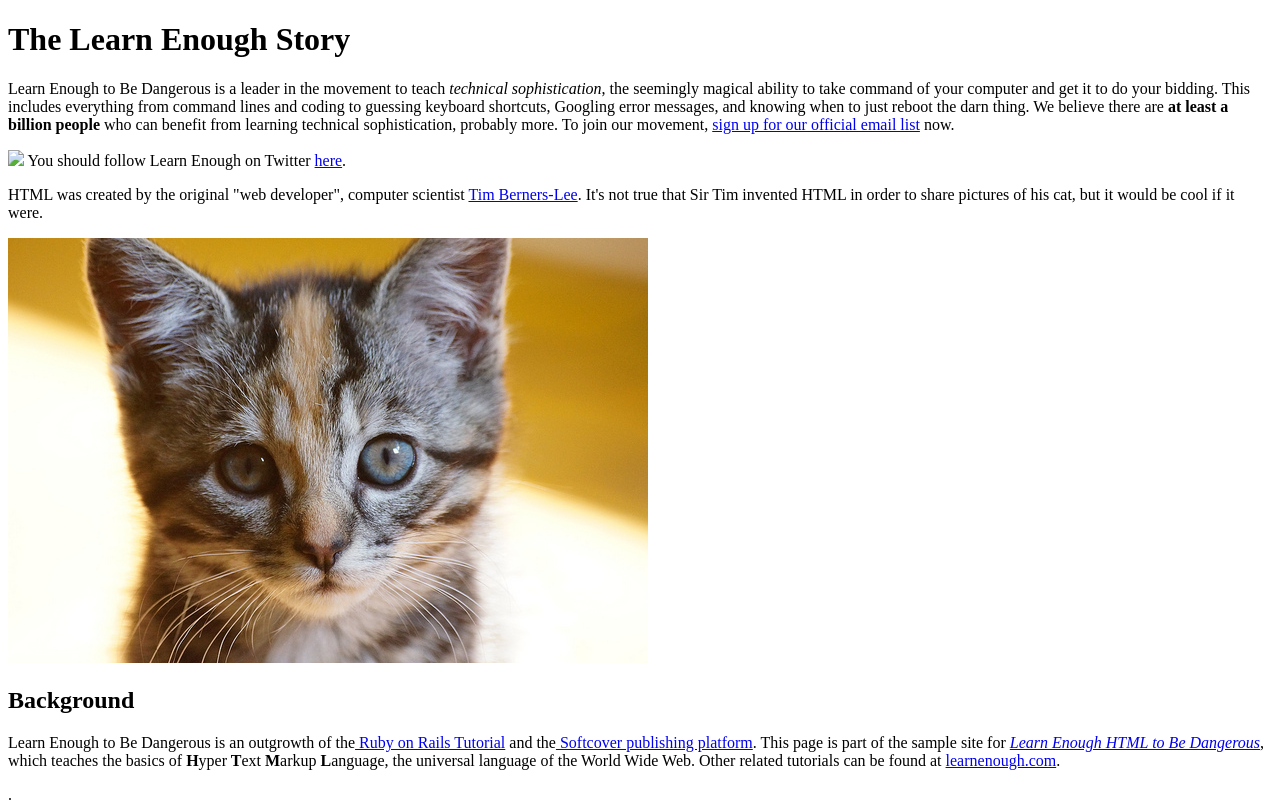
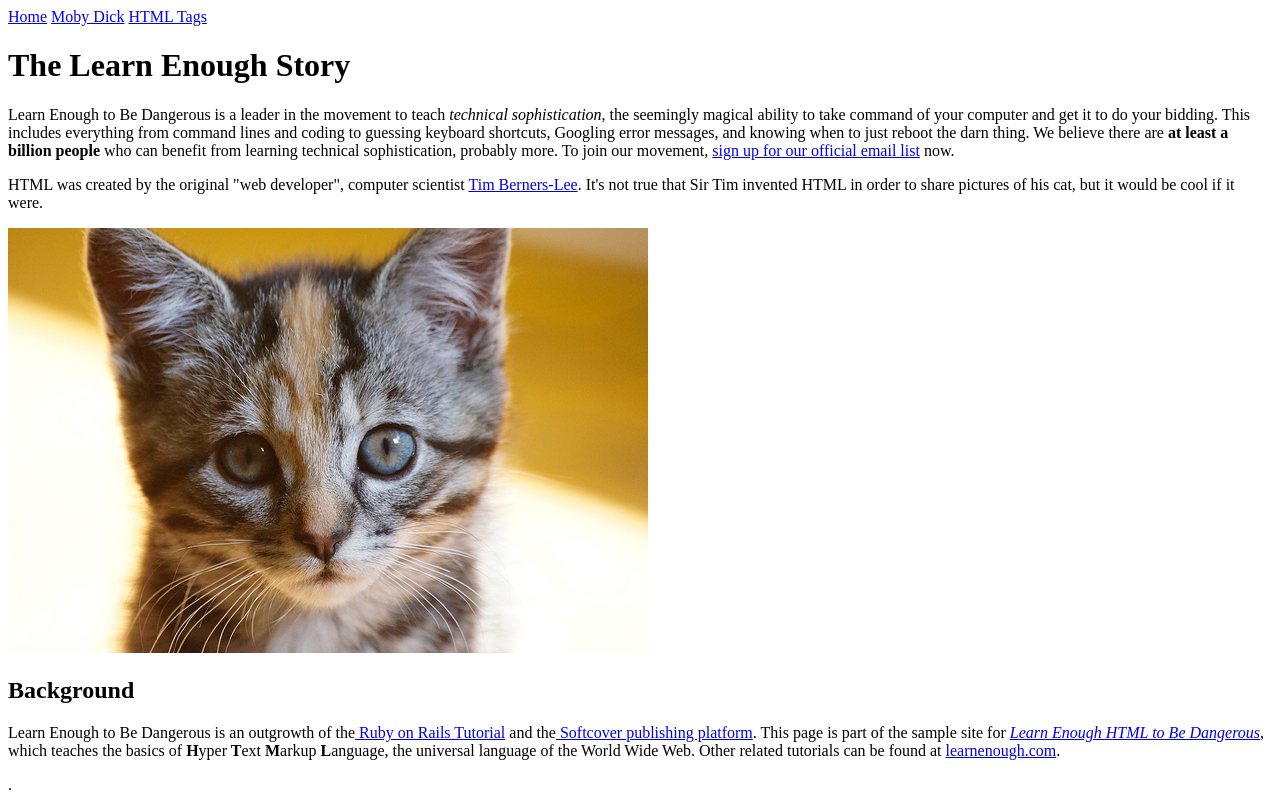
Before and after one commit to ludeoliveira/sample_website, a plain HTML site: page index.html in a window 1280 px wide. Shown: the top 802 px of the page. Drawn offline with Linux system fonts and the light colour scheme.

Commit message:
Add a Moby Dick page and a menu

```diff
--- a/index.html
+++ b/index.html
@@ -5,18 +5,16 @@
     <meta charset="utf-8">
   </head>
   <body>
+    <div>
+      <a href="index.html">Home</a>
+      <a href="moby_dick.html">Moby Dick</a>
+      <a href="tags.html">HTML Tags</a>
+    </div>
+
     <h1>The Learn Enough Story</h1>
-
       <p>
         Learn Enough to Be Dangerous is a leader in the movement to teach         <em>technical sophistication</em>, the seemingly magical ability to take   command of your computer and get it to do your bidding. This includes everything from command lines and coding to guessing keyboard shortcuts,   Googling error messages, and knowing when to just reboot the darn thing.    We believe there are <strong>at least a billion people</strong> who can benefit from learning technical sophistication, probably more. To join our movement, <a href="https://learnenough.com/email">sign up for our official email list</a> now.
       </p>
-      <p>
-      <a href="https://twitter.com/learnenough" target="_blank"       rel="noopener" style="text-decoration: none;"><img src="FILL_IN">
-      </a>
-      You should follow Learn Enough on Twitter
-      <a href="https://twitter.com/learnenough"
-         target="_blank" rel="noopener">here</a>.
-    </p>
       <p>
       HTML was created by the original "web developer", computer scientist
       <a href="https://en.wikipedia.org/wiki/Tim_Berners-Lee">Tim
```
Also changed, not shown: moby_dick.html (+6 -0 lines), tags.html (+5 -1 lines).
